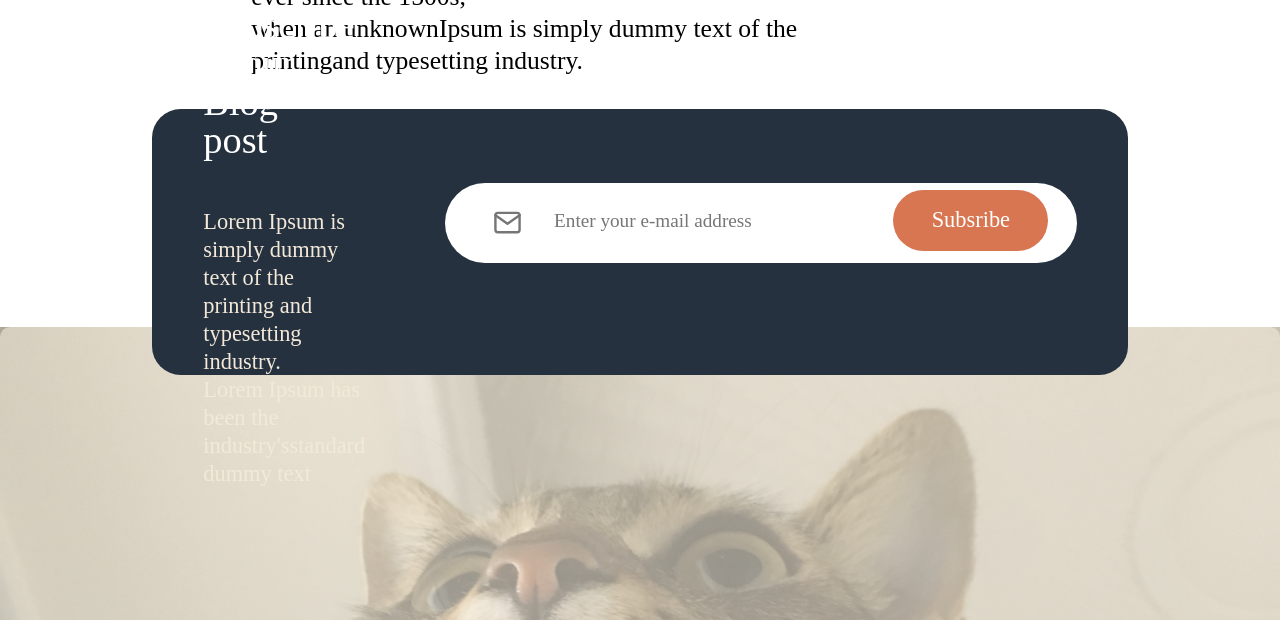
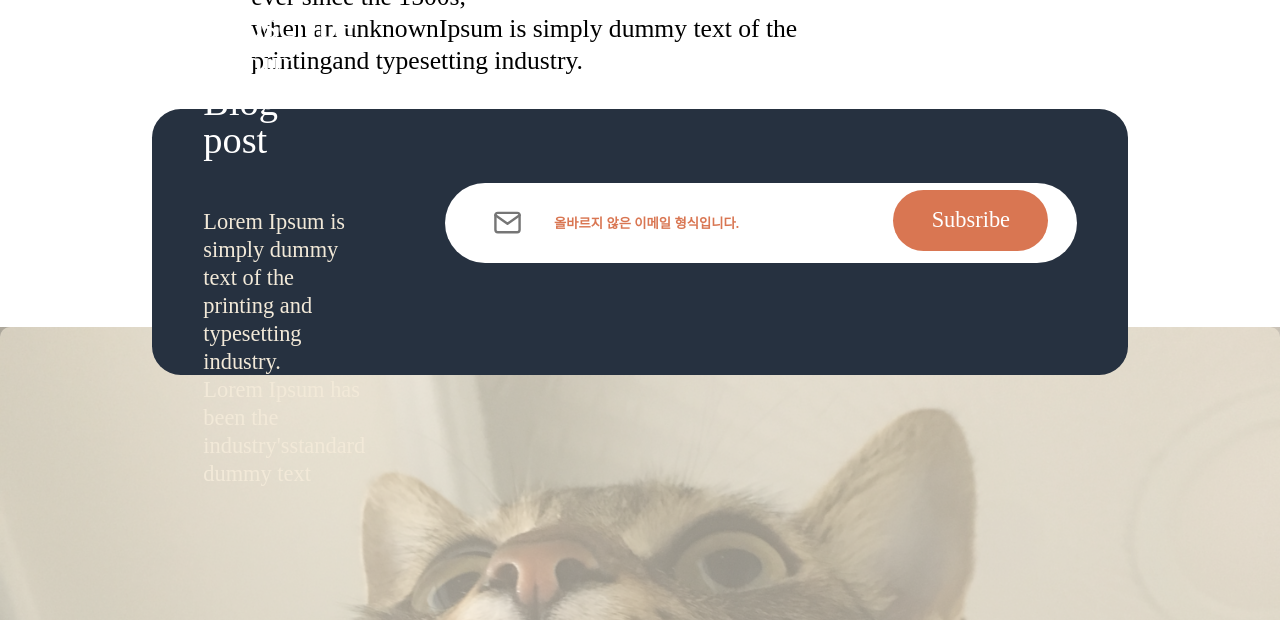
Before and after one commit to siwoon1602/hodu_landing_page, a plain HTML site: page index.html in a window 1280 px wide. Both pictures are taken after a click on the button "Subsribe". Shown: the part 2361-2981 px from the top of the page. Drawn offline with Linux system fonts and the light colour scheme; a web font is replaced by a local one.

Commit message:
subscrive 예외처리

```diff
--- a/css/main.css
+++ b/css/main.css
@@ -8,6 +8,11 @@
 :root {
   --main_color--color: #f2e9d8;
   --body_color--color: #d97652;
+}
+
+.error {
+  color: var(--body_color--color);
+  font-weight: 700;
 }
 * {
   font-family: "SpoqaHanSansNeo-Regular";
--- a/js/modal.js
+++ b/js/modal.js
@@ -7,7 +7,8 @@
 modal.addEventListener("click", () => {
   const inputValue = subsriveText.value.trim();
   if (!inputValue || !emailRegex.test(inputValue)) {
-    console.log("올바른 이메일 형식으로 입력해주세요");
+    subsriveText.classList.add("error");
+    subsriveText.value = "올바르지 않은 이메일 형식입니다.";
     return;
   }
   onModal.showModal();
```
